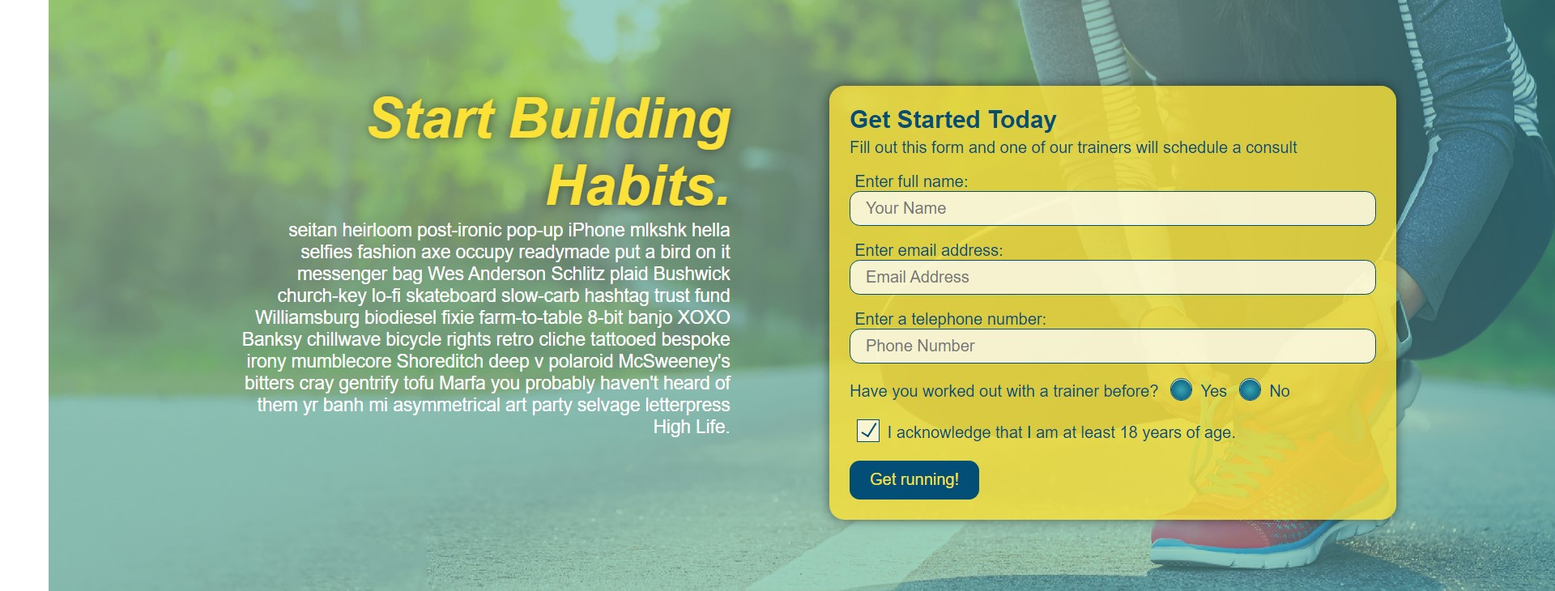
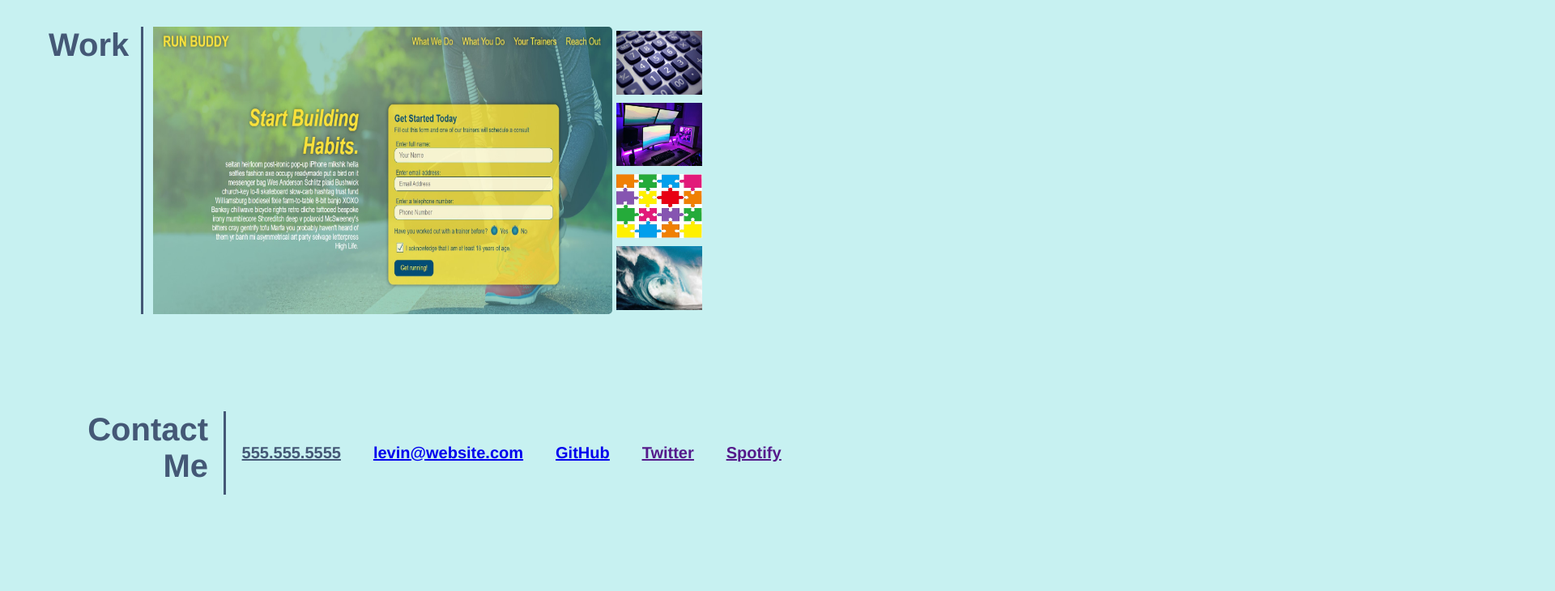
Before and after one commit to zachary-levin/zpl-portfolio-1, a plain HTML site: page index.html in a window 1280 px wide. Shown: the part 720-1450 px from the top of the page at 81% size, 1920 px wide, since content can reach past the window. After the commit the page ends 1391 px from the top, so only its background shows below. Drawn offline with Linux system fonts and the light colour scheme.

Commit message:
added images and added css

```diff
--- a/assets/css/style.css
+++ b/assets/css/style.css
@@ -5,6 +5,7 @@
 }
 
 body {
+    background-color: rgb(199, 241, 241);
     color: rgb(68, 88, 118);
     font-family: Helvetica, Arial, sans-serif
 }
@@ -30,7 +31,6 @@ header h1 {
 header a {
     background-color: rgb(22, 96, 97);
     color: rgb(146, 204, 205);
-    /* width: 20%; */
     text-decoration: none;
     padding: 20px 35px;
     margin: left;
@@ -41,7 +41,6 @@ header nav {
 }
 
 header nav ul {
-
     font-size: 20px;
     font-weight: bold;
     display: flex;
@@ -71,6 +70,7 @@ header nav ul li a {
     background-size: cover;
     background-position: 80%;
     align-items: flex-start;
+    background-color: rgb(199, 241, 241);
 }
 
 
@@ -78,6 +78,7 @@ header nav ul li a {
 
 .hero-subtitle {
     color:rgb(146, 204, 205);
+
 }
 
 section {
@@ -91,13 +92,11 @@ section {
 .about h1 {
     font-size: 40px;
     align-self: stretch;
-    /* max-width: 15%; */
     flex: 0 0 10%;
     border-right: solid;
     text-align: right;
     padding-right: 15px;
     padding-bottom: 0px;
-    /* padding-top: 5%; */
 }
 
 .about-subtitle {
@@ -107,7 +106,36 @@ section {
     flex-wrap: wrap;
     margin: 0 10px;
     text-align: left;
-    /* max-width: 60%; */
+}
+
+.work {
+    display: flex;
+}
+
+.work h2 {
+    font-size: 40px;
+    border-right: solid;
+    align-self: stretch;
+    padding-right: 15px;
+}
+
+.main-work img {
+    width: 100%;
+    height: 100%;
+    padding-left: 2%;
+    border-color: gray;
+    border-radius: 5px;
+}
+
+.other-works img {
+    width: 25%;
+    height: 25%;
+    padding-left: 2%;
+    border-color: gray;
+    border-radius: 5px;
+    padding: 5px;
+    display: flex;
+    flex-wrap: wrap;
 }
 
 .contact {
@@ -116,8 +144,9 @@ section {
 
 .contact h2 {
     font-size: 40px;
+    border-right: solid;
     align-self: stretch;
-    padding-right: 3%;
+    padding-right: 2%;
     text-align: right;
 }
 
@@ -132,24 +161,18 @@ section {
     font-size: 20px;
     font-weight: bold;
     display: flex;
-    flex-wrap: wrap;
     flex-direction: row;
+    flex: 0 0 10%;
+    flex-wrap: nowrap;
     justify-content: stretch;
-    padding: 30px auto 30px 15px;
+    padding: 30px 0px 30px 0px;
     align-items: flex-start;
     list-style: none;
-    border-left: solid;
-
-    /*
-    position: relative;
-    list-style: none;
-    justify-content: space-between;
-    align-items: flex-end;
-    flex-direction: row;
-    */
 }
 
 .contact-subtitle nav ul li {
+    color: rgb(68, 88, 118);
     padding: 10px 20px;
     justify-content: space-evenly;
+    text-decoration: underline;
 }
--- a/index.html
+++ b/index.html
@@ -47,10 +47,10 @@
     <h1>
         About Me
     </h1>
-
     <div class="about-subtitle">
+        <img src="./assets/images/Nice pic of me.jpg" height="200" width="200" />
         <p>
-            Lorem ipsum dolor sit amet consectetur, adipisicing elit. Et ullam in soluta earum unde voluptate itaque placeat mollitia iure facere magnam beatae praesentium consectetur vel, deserunt, reiciendis dolore rem nostrum.
+            My name is Zachary Levin. Et ullam in soluta earum unde voluptate itaque placeat mollitia iure facere magnam beatae praesentium consectetur vel, deserunt, reiciendis dolore rem nostrum.
 
             <br />
 
@@ -70,7 +70,19 @@
         Work
     </h2>
     <!--Insert 5 images (first is run-buddy, rest are placeholders)-->
-    <img src="./assets/images/run-buddy.jpg" alt="Preview of Run Buddy website.">
+    <div class="main-work">
+        <a href="https://zachary-levin.github.io/run-buddy/">
+            <img src="./assets/images/run-buddy.jpg" alt="Preview of Run Buddy website." />
+        </a>
+    </div>
+    <div class="other-works">
+        <img src="./assets/images/calculator.jpg" alt="Preview of Calculator placeholder" />
+        <img src="./assets/images/Led-wall-placeholder.png" alt="Preview of LED wall placeholder." />
+        <img src="./assets/images/puzzle-pieces.jpg" alt="Preview of Puzzle Pieces placeholder." />
+        <img src="./assets/images/surf.jpg" alt="Preview of Surf placeholder." />
+    </div>
+
+
 
 </section>
 
```
Also changed, not shown: assets/images/Led-wall-placeholder.png (added), assets/images/Nice pic of me.jpg (added), assets/images/about section css.jpg (deleted), assets/images/about section html.jpg (deleted), assets/images/calculator.jpg (added), assets/images/header css code.jpg (deleted), assets/images/portfolio site about me border section.jpg (deleted), assets/images/portfolio site header.jpg (deleted), assets/images/puzzle-pieces.jpg (added), assets/images/surf.jpg (added).
